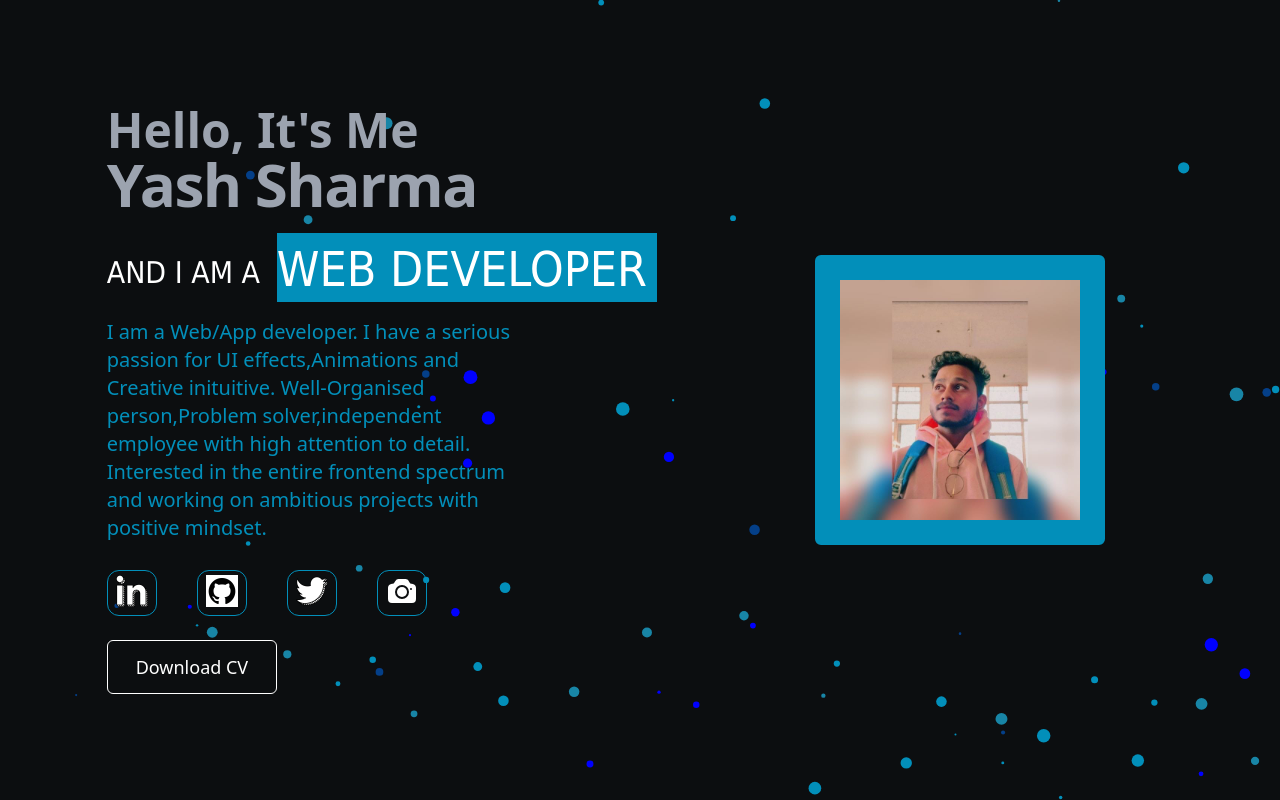
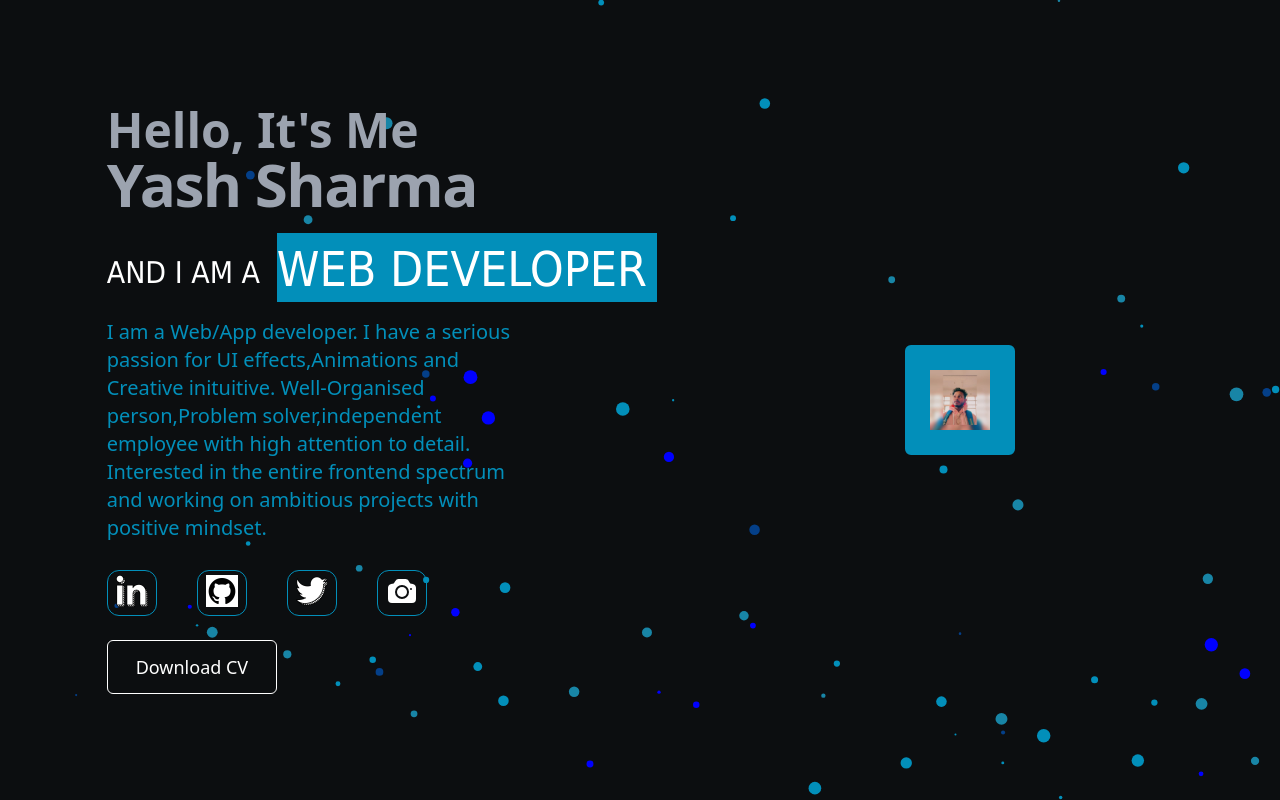
Before and after one commit to Yashsharma12345678/MyPortfolio, a Next.js app: page /About in a window 1280 px wide. Built offline with nearby package versions, Linux system fonts and the light colour scheme; a web font is replaced by a local one.

Commit message:
portfolio

```diff
--- a/pages/About.js
+++ b/pages/About.js
@@ -75,7 +75,8 @@ function About() {
       </div>
       <div className="w-1/2 flex items-center justify-center">
         <div className="border-[5px] absolute border-[#028fba] p-5 bg-[#028fba] rounded-md">
-        <img className="h-60 w-60  " src="/profilepic.jpeg" alt="" />
+        {/* <img className="h-60 w-60  " src="/profilepic.jpeg" alt="" /> */}
+        <Image src="/profilepic.jpeg" width={60} height={60} alt="profile" />
         </div>
       </div>
     </div>
```
